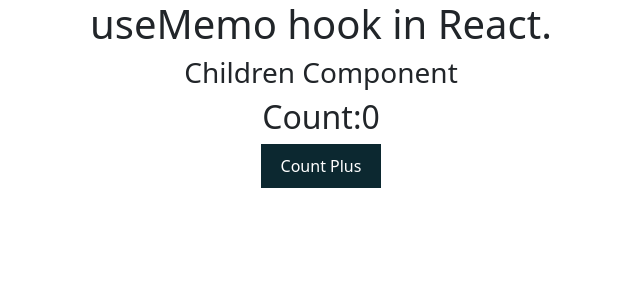
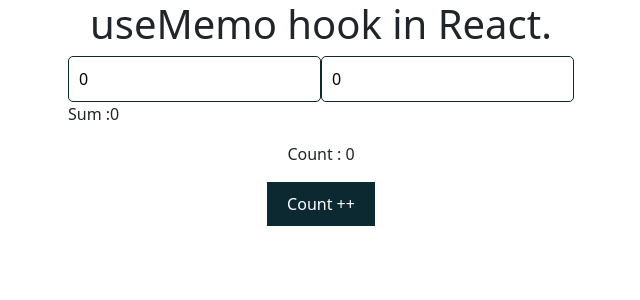
Before and after one commit to AKSHAY0128W/React, a React (Create React App) app: page / in a window 1280 px wide. Shown: the top 300 px of the page, without its empty margins (319-959 px from the left). Built offline with nearby package versions, Linux system fonts and the light colour scheme.

Commit message:
Learn useMemo in React.

```diff
--- a/src/App.jsx
+++ b/src/App.jsx
@@ -1,19 +1,61 @@
 import React from 'react'
+import { useState, useMemo } from 'react'
 import './App.css'
-import { useState } from 'react'
-import ChildComp from './ChildComp'
+
 function App() {
 
+  const [number1, setNumber1] = useState(0)
+  const [number2, setNumber2] = useState(0)
   const [count, setCount] = useState(0)
 
-  console.log("Parent Component")
+
+  // Example 1
+
+  // const sum = () => {
+  //   console.log("Calculate sum....!")
+
+  //   return number1 + number2;
+  // }
+
+  // Example 2
+  const sum = useMemo(
+    () => {
+      console.log("Calculate sum....!")
+
+      return number1 + number2;
+    }, [number1, number2]
+  )
+
   return (
     <div className='App'>
       <h1>useMemo hook in React.</h1>
-      <ChildComp />
 
-      <h2>Count:{count}</h2>
-      <button onClick={() => setCount(count + 1)}>Count Plus</button>
+      {/* Example 1 */}
+      <div>
+        <input
+          type="number"
+          value={number1}
+          onChange={(e) => setNumber1(Number(e.target.value))} />
+
+
+        <input
+          type="number"
+          value={number2}
+          onChange={(e) => setNumber2(Number(e.target.value))} />
+
+        {/* <p>Sum :{sum()}</p> */}
+
+        {/* Example 2 call function with useMemo */}
+        <p>Sum :{sum}</p>
+
+
+
+
+
+      </div>
+
+      <p>Count : {count}</p>
+      <button onClick={() => setCount(count + 1)}>Count ++</button>
     </div>
   )
 }
--- a/src/ChildComp.jsx
+++ /dev/null
@@ -1,12 +0,0 @@
-import React, { memo } from 'react'
-
-function ChildComp() {
-   console.log("Children Component");
-   return (
-      <>
-         <h3>Children Component</h3>
-      </>
-   )
-}
-
-export default memo(ChildComp)
```
Also changed, not shown: src/CounterPureComponent.jsx (deleted, +0 -13 lines).
